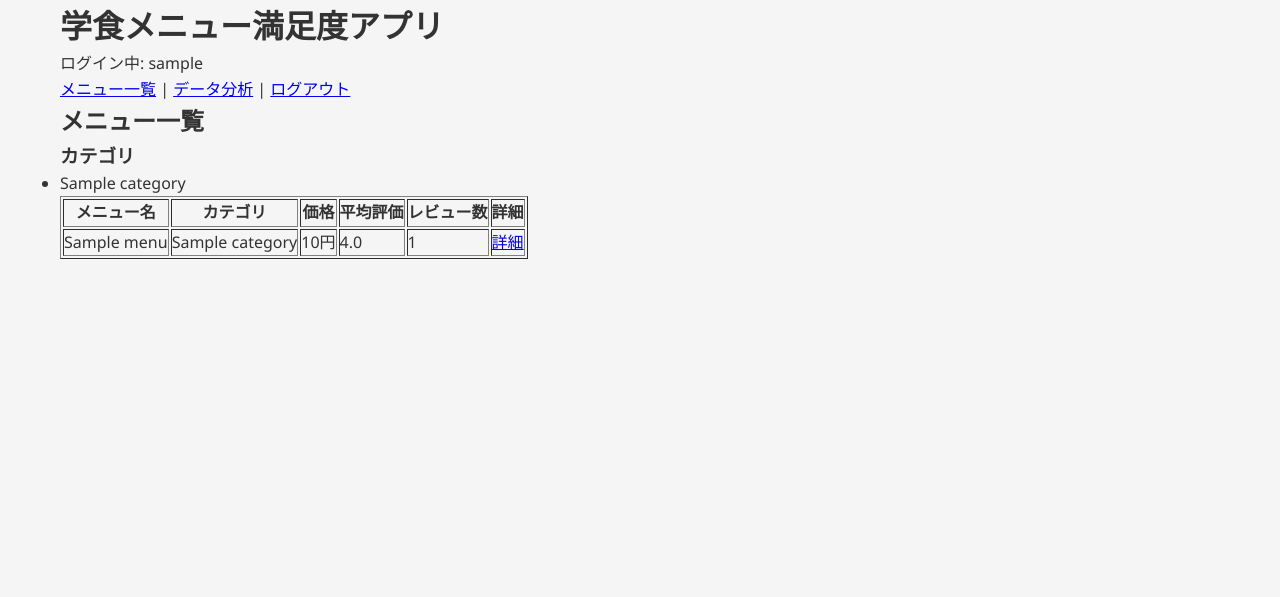
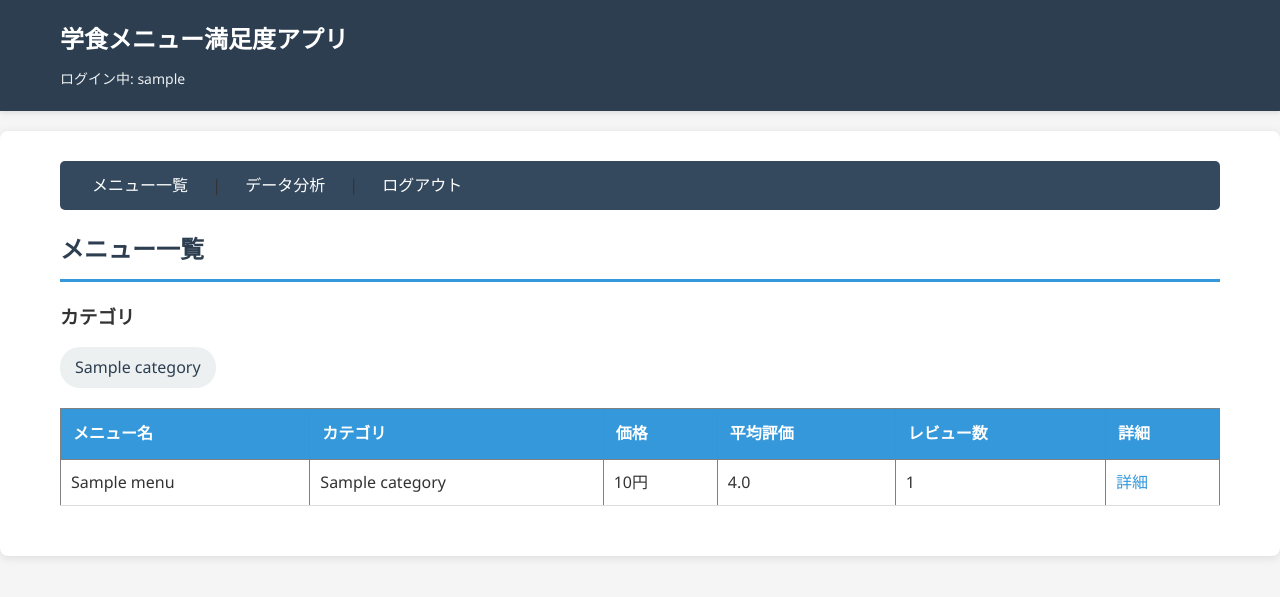
Before and after one commit to cit-nomoto/gakusyoku_app, a Flask app: page / in a window 1280 px wide. Shown: the top 597 px of the page. Run offline with Flask 3, Linux system fonts and the light colour scheme; the visitor is signed in with stand-in values (Sample User, id 1); tables that the repository leaves empty hold one stand-in row (values such as "Sample post").

Commit message:
[modify] add extends head_nav_main_and_others

```diff
--- a/static/css/style.css
+++ b/static/css/style.css
@@ -17,3 +17,220 @@ body {
     margin: 0 auto;
     padding: 0 20px;
 }
+
+/* ヘッダー */
+.header {
+    background-color: #2c3e50;
+    color: white;
+    padding: 20px 0;
+    margin-bottom: 20px;
+    box-shadow: 0 2px 5px rgba(0,0,0,0.1);
+}
+
+.header h1 {
+    font-size: 24px;
+}
+
+.user-info {
+    margin-top: 10px;
+    font-size: 14px;
+    color: #ecf0f1;
+}
+
+/* フラッシュメッセージ */
+.flash-messages {
+    background-color: #3498db;
+    color: white;
+    padding: 15px;
+    margin-bottom: 20px;
+    border-radius: 5px;
+}
+
+.flash-messages ul {
+    list-style: none;
+}
+
+/* メインコンテンツ */
+.main-content {
+    background-color: white;
+    padding: 30px;
+    border-radius: 8px;
+    box-shadow: 0 2px 10px rgba(0,0,0,0.1);
+    margin-bottom: 30px;
+}
+
+/* ナビゲーション */
+.navigation {
+    background-color: #34495e;
+    padding: 12px;
+    border-radius: 5px;
+    margin-bottom: 20px;
+}
+
+.navigation a {
+    color: white;
+    text-decoration: none;
+    padding: 8px 15px;
+    margin: 0 5px;
+    border-radius: 3px;
+    transition: background-color 0.3s;
+}
+
+.navigation a:hover {
+    background-color: #2c3e50;
+}
+
+/* ページヘッダー */
+.page-header h2 {
+    color: #2c3e50;
+    margin-bottom: 20px;
+    padding-bottom: 10px;
+    border-bottom: 3px solid #3498db;
+}
+
+/* テーブル */
+.menu-table, .info-table, .reviews-table {
+    width: 100%;
+    border-collapse: collapse;
+    margin: 20px 0;
+}
+
+.menu-table th, .info-table th, .reviews-table th {
+    background-color: #3498db;
+    color: white;
+    padding: 12px;
+    text-align: left;
+}
+
+.menu-table td, .info-table td, .reviews-table td {
+    padding: 10px;
+    border-bottom: 1px solid #ddd;
+}
+
+.menu-table tr:hover, .reviews-table tr:hover {
+    background-color: #f8f9fa;
+}
+
+.menu-table a, .info-table a, .reviews-table a {
+    color: #3498db;
+    text-decoration: none;
+}
+
+.menu-table a:hover {
+    text-decoration: underline;
+}
+
+/* カテゴリリスト */
+.category-list {
+    list-style: none;
+    display: flex;
+    flex-wrap: wrap;
+    gap: 10px;
+    margin: 15px 0;
+}
+
+.category-list li {
+    background-color: #ecf0f1;
+    padding: 8px 15px;
+    border-radius: 20px;
+    color: #2c3e50;
+}
+
+/* ボタン */
+.btn-primary, button[type="submit"] {
+    background-color: #3498db;
+    color: white;
+    border: none;
+    padding: 10px 20px;
+    border-radius: 5px;
+    cursor: pointer;
+    font-size: 16px;
+    transition: background-color 0.3s;
+}
+
+.btn-primary:hover, button[type="submit"]:hover {
+    background-color: #2980b9;
+}
+
+/* フォーム */
+.auth-form, .review-form {
+    max-width: 500px;
+    margin: 0 auto;
+}
+
+.auth-form table, .review-form table {
+    width: 100%;
+}
+
+.auth-form th, .review-form th {
+    text-align: right;
+    padding: 10px;
+    width: 40%;
+}
+
+.auth-form td, .review-form td {
+    padding: 10px;
+}
+
+input[type="text"], input[type="password"], select, textarea {
+    width: 100%;
+    padding: 8px;
+    border: 1px solid #ddd;
+    border-radius: 4px;
+    font-size: 14px;
+}
+
+textarea {
+    resize: vertical;
+}
+
+/* リンク */
+.back-link, .auth-link {
+    margin: 15px 0;
+    display: block;
+}
+
+.back-link a, .auth-link a {
+    color: #3498db;
+    text-decoration: none;
+}
+
+.back-link a:hover, .auth-link a:hover {
+    text-decoration: underline;
+}
+
+/* データなし表示 */
+.no-data {
+    text-align: center;
+    padding: 40px;
+    color: #7f8c8d;
+    font-size: 18px;
+}
+
+/* チャート */
+.chart-container {
+    margin: 30px 0;
+    text-align: center;
+}
+
+.chart-container h4 {
+    color: #2c3e50;
+    margin-bottom: 15px;
+}
+
+.chart-container img {
+    max-width: 100%;
+    height: auto;
+    border-radius: 5px;
+    box-shadow: 0 2px 8px rgba(0,0,0,0.1);
+}
+
+/* セクション */
+.menu-info, .reviews-section, .charts-section {
+    margin: 30px 0;
+}
+
+.reviews-section h3, .charts-section h3 {
+    color: #2c3e50;
+    margin-bottom: 15px;
+}
```
